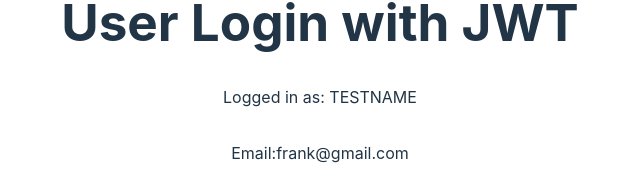
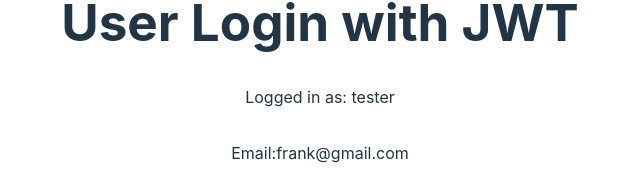
Before and after one commit to franklam2008/user-login-app, a Vue app: page / in a window 1280 px wide. Shown: the part 217-392 px from the top of the page, without its empty margins (320-960 px from the left). Built offline with nearby package versions, Linux system fonts and the light colour scheme; no server answers; what vue-cookies would draw is missing.

Commit message:
setup store

```diff
--- a/package.json
+++ b/package.json
@@ -12,7 +12,8 @@
     "axios": "^0.27.2",
     "qs": "^6.11.0",
     "vue": "^3.2.37",
-    "vue-cookies": "^1.8.1"
+    "vue-cookies": "^1.8.1",
+    "vuex": "^4.0.2"
   },
   "devDependencies": {
     "@types/qs": "^6.9.7",
--- a/src/components/Login.vue
+++ b/src/components/Login.vue
@@ -2,8 +2,19 @@
 import { ref } from "vue";
 import axios from "axios";
 import qs from "qs";
+import { computed } from "@vue/reactivity";
+import { useStore } from "vuex";
+
 defineProps<{ msg: string }>();
-let username = "TESTNAME";
+
+const store = useStore();
+
+let name = "aaa";
+
+const username = computed(() => {
+  return store.state.user.name;
+});
+
 const email = ref("frank@gmail.com");
 const password = ref("1234qwer");
 // const API_URL = "http://127.0.0.1:5000";
@@ -35,9 +46,10 @@ function whoami() {
   axios
     .get(url, { withCredentials: true })
     .then((res) => {
-      console.log('!!before',username);
-      username = res.data.username;
-      console.log('!!after',username);
+      console.log("!!before", username);
+      name = res.data.username;
+      store.dispatch("saveName", res.data.username);
+      console.log("!!after", username);
       console.log(res.data);
     })
     .catch((err) => {
--- a/src/main.ts
+++ b/src/main.ts
@@ -2,5 +2,6 @@ import { createApp } from "vue";
 import "./style.css";
 import App from "./App.vue";
 import VueCookies from "vue-cookies";
+import store from "./store";
 
-createApp(App).use(VueCookies).mount("#app");
+createApp(App).use(VueCookies).use(store).mount("#app");
--- /dev/null
+++ b/src/store/index.ts
@@ -0,0 +1,10 @@
+import { createStore } from "vuex";
+
+import user from "./modules/user";
+const store = createStore({
+  modules: {
+    user,
+  },
+});
+
+export default store;
--- /dev/null
+++ b/src/store/modules/user.ts
@@ -0,0 +1,16 @@
+export default {
+  state: () => ({
+    name: "tester",
+  }),
+  getters: {},
+  mutations: {
+    SET_NAME(state: any, payload: string) {
+      state.name = payload;
+    },
+  },
+  actions: {
+    saveName({ commit }: { commit: any }, data: any) {
+      commit("SET_NAME", data);
+    },
+  },
+};
```
Also changed, not shown: 1 other file (tests, documents, lock files or other folders).
